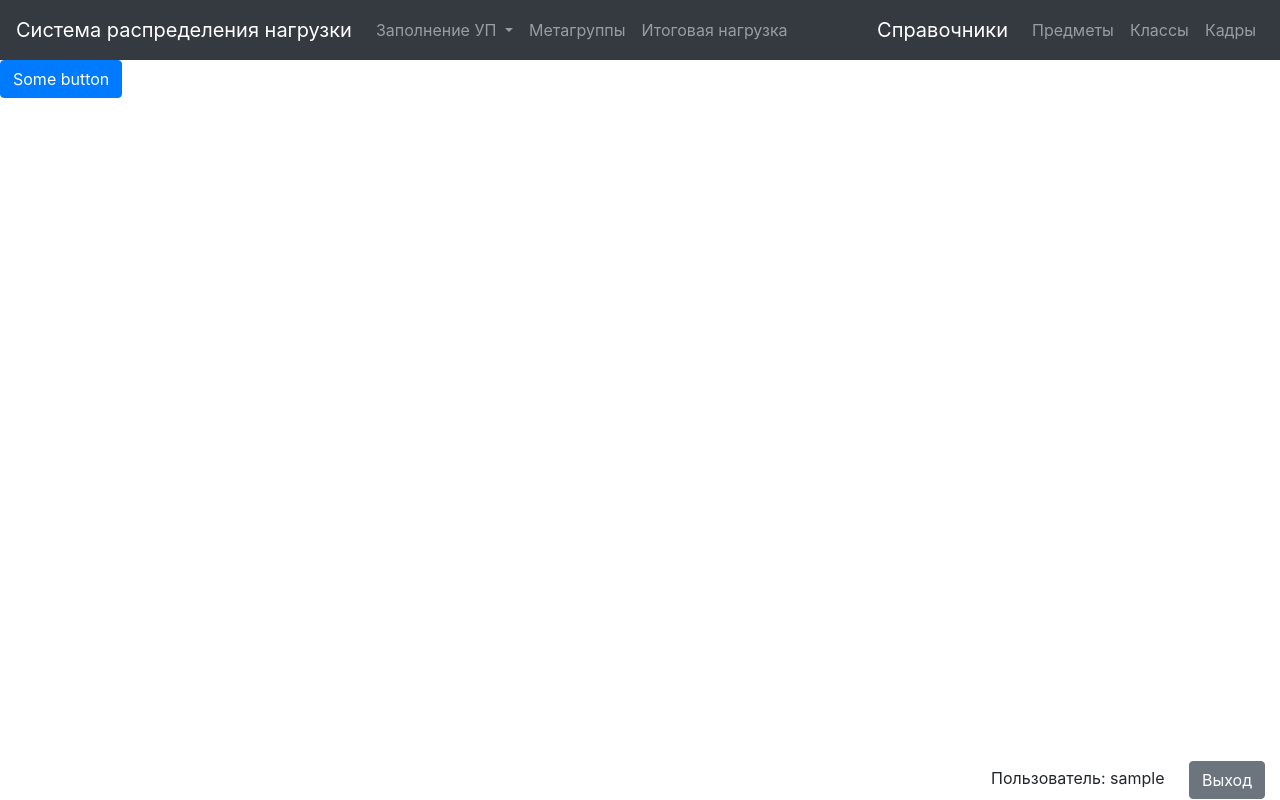
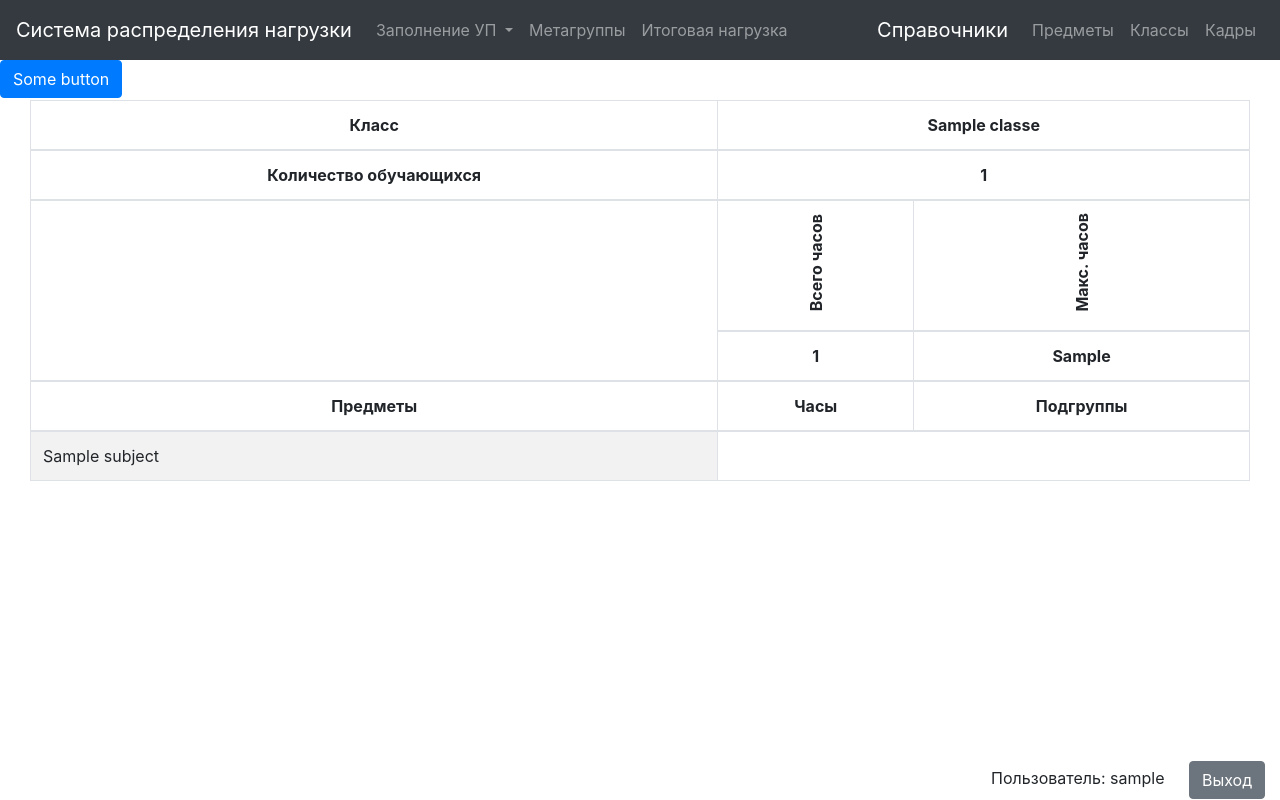
Before and after one commit to dzenbots/teachers_load_sharing_system, a Flask app: template app/fill_up_app/templates/fill_up_app.html in a window 1280 px wide. Run offline with Flask 2, Linux system fonts and the light colour scheme; the visitor is signed in with stand-in values (Sample User, id 1); the template is opened without the code that fills it: most values are stand-ins (such as "Sample title", 1, 10 or a date in 2020); some libraries are stand-ins or nearby versions.

Commit message:
add some functions. to be continued...

```diff
--- a/app/classes_app/models.py
+++ b/app/classes_app/models.py
@@ -24,7 +24,7 @@ class Classes(BaseModel):
     id = PrimaryKeyField()
     name = CharField(max_length=255, unique=True)
     parallel = ForeignKeyField(Parallels, backref="classes_parallel")
-    # max_hours = IntegerField()
+    hours_num = IntegerField()
     students_num = IntegerField()
 
 
--- a/app/classes_app/views.py
+++ b/app/classes_app/views.py
@@ -32,6 +32,7 @@ def show_classes():
     noo_classes = []
     ooo_classes = []
     coo_classes = []
+
     for parallel in StudyLevels.get(StudyLevels.name == classes_levels.get('HOO')).level_parallels:
         for noo_class in parallel.classes_parallel:
             noo_classes.append(noo_class)
@@ -57,6 +58,7 @@ def show_classes():
 def add_new_class():
     Classes.get_or_create(name=request.form.get('ClassName'),
                           parallel=Parallels.get(name=request.form.get('Parallel')),
+                          hours_num=0,
                           students_num=request.form.get('students_num'))
     return redirect(url_for('classes_app.show_classes'))
 
--- a/app/fill_up_app/static/styles/fill_up_app.css
+++ b/app/fill_up_app/static/styles/fill_up_app.css
@@ -0,0 +1,20 @@
+.fill_up_main_container {
+    max-height: calc(100vh - 140px);
+    min-height: calc(100vh - 140px);
+    display: flex;
+    align-items: center;
+    flex-direction: column;
+    overflow-x: auto;
+    overflow-y: auto;
+}
+
+.no-border {
+    border: 0;
+    box-shadow: none; /* You may want to include this as bootstrap applies these styles too */
+    background: transparent;
+}
+
+.th_width_350 {
+    min-width: 350px;
+    max-width: 350px;
+}
--- a/app/fill_up_app/templates/fill_up_main.html
+++ b/app/fill_up_app/templates/fill_up_main.html
@@ -4,10 +4,82 @@
         <div class="base_fluid_container">
             <div class="container-fluid">
                 <div class="row">
-                    <div class="col-4 justify-content-center">
+                    <div class="col justify-content-center">
                         <div class="container-fluid">
-                            <div class="classes_main_container">
-
+                            <div class="fill_up_main_container">
+                            {% if data %}
+                                <table class="table table-bordered table-striped">
+                                    <thead>
+                                    <tr>
+                                        <th scope="col" class="text-center align-middle ">
+                                            Класс
+                                        </th>
+                                        {% for class in data.get('classes') %}
+                                            <th scope="col" class="text-center align-middle" colspan="2">
+                                                {{ class.name }}
+                                            </th>
+                                        {% endfor %}
+                                    </tr>
+                                    <tr>
+                                        <th scope="col" class="text-center align-middle ">
+                                            Количество обучающихся
+                                        </th>
+                                        {% for class in data.get('classes') %}
+                                            <th scope="col" class="text-center align-middle" colspan="2">
+                                                {{ class.students_num }}
+                                            </th>
+                                        {% endfor %}
+                                    </tr>
+                                    <tr>
+                                        <th  scope="col" class="text-center align-middle" rowspan="2"></th>
+                                        {% for class in data.get('classes') %}
+                                            <th scope="col" class="text-center align-middle">
+                                                <span style="display: inline-block; white-space: nowrap; transform-origin: center; transform: rotate(180deg); writing-mode: vertical-lr">
+                                                    Всего часов
+                                                </span>
+                                            </th>
+                                            <th scope="col" class="text-center align-middle">
+                                                <span style="display: inline-block; white-space: nowrap; transform-origin: center; transform: rotate(180deg); writing-mode: vertical-lr">
+                                                    Макс. часов
+                                                </span>
+                                            </th>
+                                        {% endfor %}
+                                    </tr>
+                                    <tr>
+                                        {% for class in data.get('classes') %}
+                                            <th scope="col" class="text-center align-middle">
+                                                {{ class.hours_num }}
+                                            </th>
+                                            <th scope="col" class="text-center align-middle">
+                                                {{ class.parallel.max_hours }}
+                                            </th>
+                                        {% endfor %}
+                                    </tr>
+                                    <tr>
+                                        <th scope="col" class="text-center align-middle">
+                                            Предметы
+                                        </th>
+                                        {% for class in data.get('classes') %}
+                                        <th scope="col" class="text-center align-middle">
+                                            Часы
+                                        </th>
+                                        <th scope="col" class="text-center align-middle">
+                                            Подгруппы
+                                        </th>
+                                        {% endfor %}
+                                    </tr>
+                                    </thead>
+                                    <tbody>
+                                        {% for subject in data.get('subjects') %}
+                                            <tr>
+                                                <td scope="row">
+                                                    {{ subject.name }}
+                                                </td>
+                                            </tr>
+                                        {% endfor %}
+                                    </tbody>
+                                </table>
+                            {% endif %}
                             </div>
                         </div>
                     </div>
--- a/app/stuff_app/static/styles/stuff_app.css
+++ b/app/stuff_app/static/styles/stuff_app.css
@@ -16,5 +16,6 @@
 }
 
 .th_width_350 {
-    min-width: 350px;
+    min-width: 250px;
+    max-width: 250px;
 }
--- a/app/stuff_app/templates/stuff_main.html
+++ b/app/stuff_app/templates/stuff_main.html
@@ -10,7 +10,7 @@
                                 <table class="table table-striped table-bordered">
                                     <thead class="thead-dark">
                                         <tr>
-                                            <th scope="col" class="text-center align-middle">
+                                            <th scope="col" class="text-center align-middle th_width_350">
                                                 ФИО педагога
                                             </th>
                                             {% for subject in subjects %}
```
Also changed, not shown: app/fill_up_app/models.py (+5 -5 lines), app/fill_up_app/views.py (+7 -2 lines).
